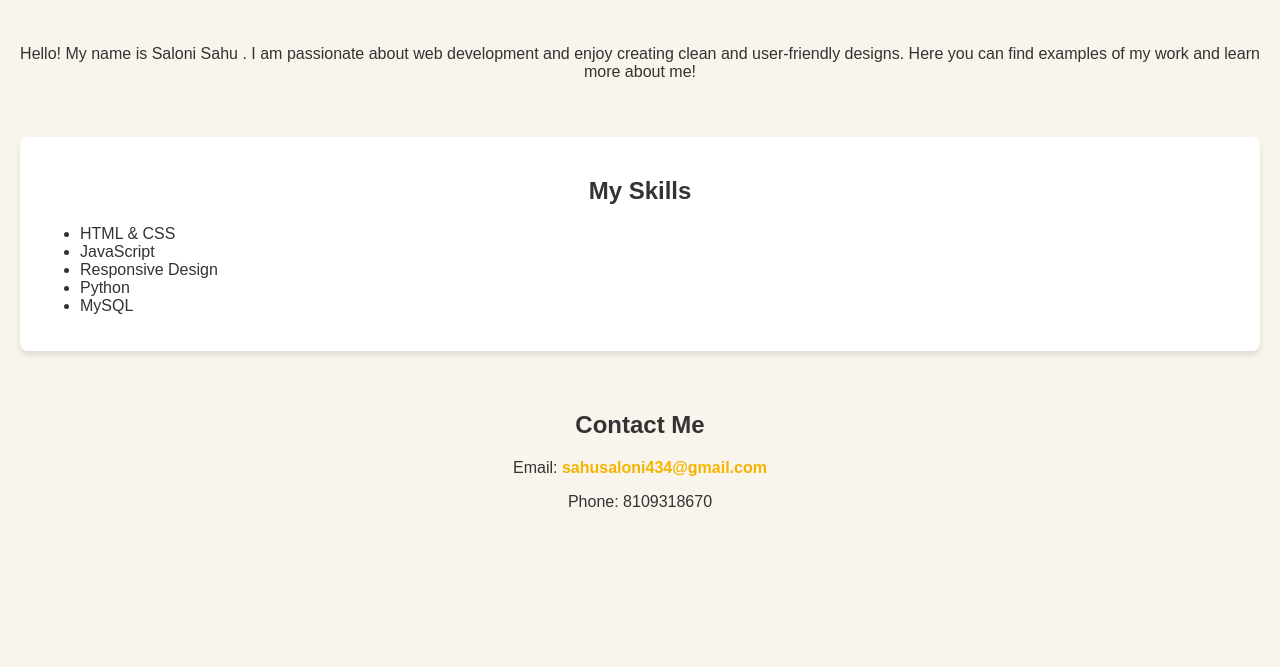
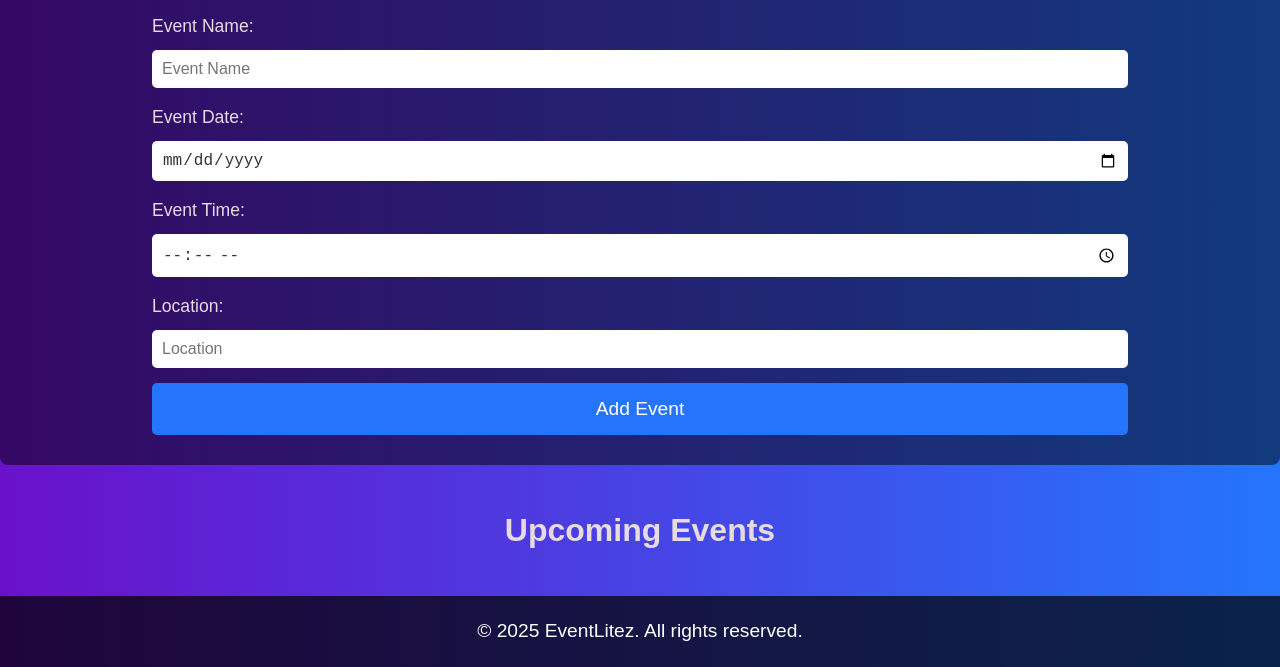
Before and after one commit to Saloni160504/First-project-repo, a plain HTML site: page index.html in a window 1280 px wide. Shown: the part 307-974 px from the top of the page. Before the commit the page ends 854 px from the top, so only its background shows below. Drawn offline with Linux system fonts and the light colour scheme.

Commit message:
Add files via upload

```diff
--- a/index.html
+++ b/index.html
@@ -3,35 +3,56 @@
 <head>
     <meta charset="UTF-8">
     <meta name="viewport" content="width=device-width, initial-scale=1.0">
-    <title>Personal Portfolio</title>
+    <title>EventLitez - Manage Your Events</title>
     <link rel="stylesheet" href="style.css">
 </head>
 <body>
+
     <header>
-        <h1>Welcome to My Portfolio</h1>
+        <div class="container">
+            <h1>EventLitez</h1>
+            <p>Create, View, and Manage Your Events Easily</p>
+        </div>
     </header>
 
-    <img src="saloni.jpeg"  class="profile-image">
+    <main>
+        <section id="event-creation">
+            <div class="container">
+                <h2>Create an Event</h2>
+                <form id="eventForm">
+                    <div class="input-group">
+                        <label for="eventName">Event Name:</label>
+                        <input type="text" id="eventName" placeholder="Event Name" required>
+                    </div>
+                    <div class="input-group">
+                        <label for="eventDate">Event Date:</label>
+                        <input type="date" id="eventDate" required>
+                    </div>
+                    <div class="input-group">
+                        <label for="eventTime">Event Time:</label>
+                        <input type="time" id="eventTime" required>
+                    </div>
+                    <div class="input-group">
+                        <label for="eventLocation">Location:</label>
+                        <input type="text" id="eventLocation" placeholder="Location" required>
+                    </div>
+                    <button type="submit" class="btn">Add Event</button>
+                </form>
+            </div>
+        </section>
 
-    <section class="introduction">
-        <p>Hello! My name is <span class = "span" > Saloni Sahu </span>. I am passionate about web development and enjoy creating clean and user-friendly designs. Here you can find examples of my work and learn more about me!</p>
-    </section>
+        <section id="event-listing">
+            <div class="container">
+                <h2>Upcoming Events</h2>
+                <ul id="events"></ul>
+            </div>
+        </section>
+    </main>
 
-    <section class="skills">
-        <h2>My Skills</h2>
-        <ul>
-            <li>HTML & CSS</li>
-            <li>JavaScript</li>
-            <li>Responsive Design</li>
-            <li>Python</li>
-            <li>MySQL</li>
-        </ul>
-    </section>
+    <footer>
+        <p>&copy; 2025 EventLitez. All rights reserved.</p>
+    </footer>
 
-    <section class="contact">
-        <h2>Contact Me</h2>
-        <p>Email: <a href="mailto:your.email@example.com">sahusaloni434@gmail.com</a></p>
-        <p>Phone: 8109318670</p>
-    </section>
+    <script src="script.js"></script>
 </body>
 </html>
--- /dev/null
+++ b/script.js
@@ -0,0 +1,35 @@
+document.getElementById("eventForm").addEventListener("submit", function(event) {
+    event.preventDefault();
+
+    const eventName = document.getElementById("eventName").value;
+    const eventDate = document.getElementById("eventDate").value;
+    const eventTime = document.getElementById("eventTime").value;
+    const eventLocation = document.getElementById("eventLocation").value;
+
+    const newEvent = {
+        name: eventName,
+        date: eventDate,
+        time: eventTime,
+        location: eventLocation
+    };
+
+    addEventToList(newEvent);
+
+    document.getElementById("eventForm").reset();
+});
+
+function addEventToList(event) {
+    const eventList = document.getElementById("events");
+
+    const eventItem = document.createElement("li");
+    eventItem.classList.add("event-item");
+
+    eventItem.innerHTML = `
+        <h3>${event.name}</h3>
+        <p><strong>Date:</strong> ${event.date}</p>
+        <p><strong>Time:</strong> ${event.time}</p>
+        <p><strong>Location:</strong> ${event.location}</p>
+    `;
+
+    eventList.appendChild(eventItem);
+}
--- a/style.css
+++ b/style.css
@@ -1,55 +1,132 @@
-body {
-    font-family: Arial, sans-serif;
+* {
     margin: 0;
     padding: 0;
-    background-color: #f9f4ec;
-    color: #333;
+    box-sizing: border-box;
 }
 
-header {
-    background-color: #f4b400;
-    color: #fff;
-    text-align: center;
-    padding: 20px 0;
+body {
+    font-family: 'Arial', sans-serif;
+    background: linear-gradient(to right, #6a11cb, #2575fc);
+    color: hsl(328, 21%, 88%);
+    line-height: 1.6;
 }
 
-.profile-image {
-    width: 150px;
-    height: 150px;
-    border-radius: 50%;
-    margin: 20px auto;
-    display: block;
-    border: 3px solid #fff;
+.container {
+    width: 80%;
+    margin: 0 auto;
+    max-width: 1200px;
 }
 
-.introduction {
+
+header {
+    background: rgba(0, 0, 0, 0.7);
+    padding: 30px 0;
     text-align: center;
-    padding: 20px;
 }
 
-.skills {
-    margin: 20px;
-    padding: 20px;
-    background-color: #fff;
+h1 {
+    font-size: 3rem;
+    margin-bottom: 10px;
+    text-transform: uppercase;
+}
+
+p {
+    font-size: 1.2rem;
+}
+
+main {
+    margin-top: 40px;
+}
+
+#event-creation {
+    background: rgba(0, 0, 0, 0.5);
+    padding: 30px;
     border-radius: 8px;
-    box-shadow: 0 4px 6px rgba(0, 0, 0, 0.1);
 }
 
 h2 {
     text-align: center;
+    margin-bottom: 20px;
+    font-size: 2rem;
 }
 
-.contact {
+.input-group {
+    margin-bottom: 15px;
+}
+
+label {
+    font-size: 1.1rem;
+    margin-bottom: 5px;
+    display: block;
+}
+
+input {
+    width: 100%;
+    padding: 10px;
+    margin-top: 5px;
+    border-radius: 5px;
+    border: none;
+    font-size: 1rem;
+}
+
+input[type="text"],
+input[type="date"],
+input[type="time"] {
+    background: #fff;
+    color: #333;
+}
+
+button {
+    display: block;
+    width: 100%;
+    padding: 15px;
+    background-color: #2575fc;
+    color: white;
+    font-size: 1.2rem;
+    border: none;
+    border-radius: 5px;
+    cursor: pointer;
+    transition: background 0.3s ease;
+}
+
+button:hover {
+    background-color: #6a11cb;
+}
+
+#event-listing {
+    margin-top: 40px;
+}
+
+ul {
+    list-style-type: none;
+}
+
+.event-item {
+    background-color: rgba(255, 255, 255, 0.2);
+    padding: 20px;
+    margin-bottom: 15px;
+    border-radius: 10px;
+    box-shadow: 0 4px 15px rgba(0, 0, 0, 0.1);
+}
+
+.event-item p {
+    margin: 5px 0;
+}
+
+.event-item h3 {
+    font-size: 1.5rem;
+    color: #fff;
+}
+
+footer {
+    background: rgba(0, 0, 0, 0.7);
+    color: #fff;
     text-align: center;
     padding: 20px;
+    margin-top: 40px;
+    font-size: 1rem;
 }
 
-.contact a {
-    color: #f4b400;
-    text-decoration: none;
-    font-weight: bold;
+footer p {
+    margin: 0;
 }
-
-.contact a:hover {
-    text-decoration: underline;
-}
```
